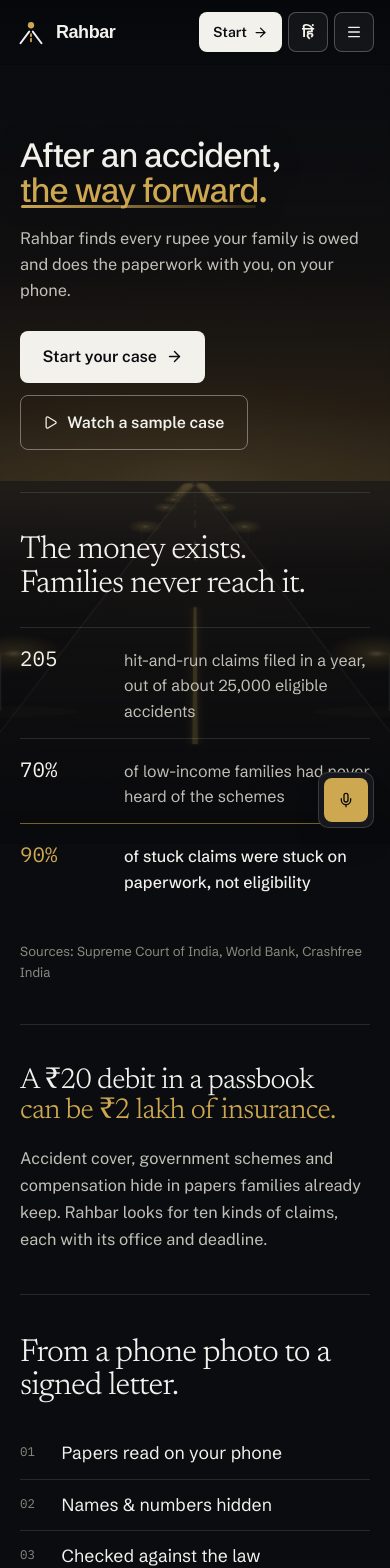
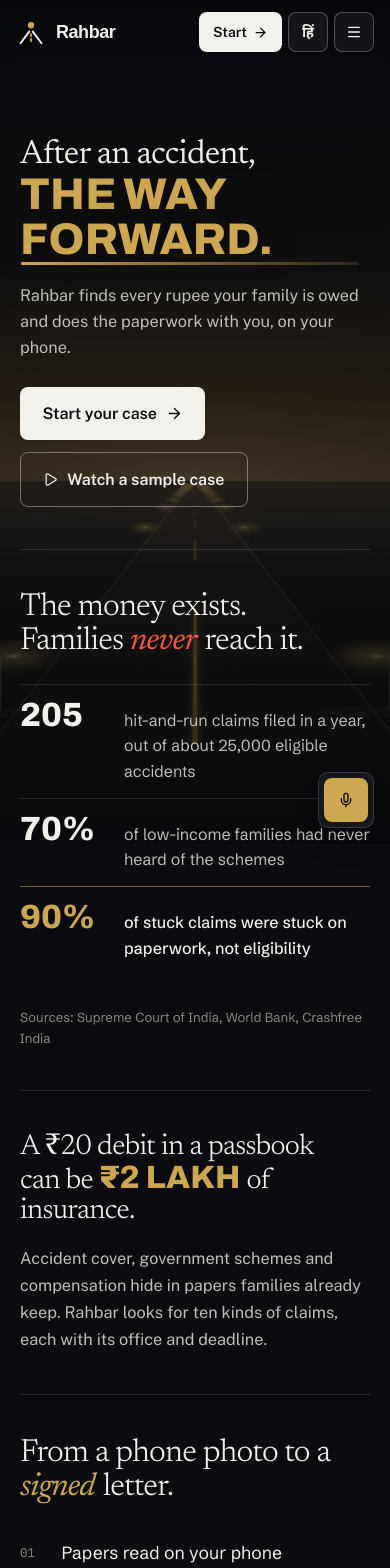
Before and after one commit to eklavya072/rahbar, a Next.js app: page / in a window 390 px wide. Shown: the top 1568 px of the page. Built offline with nearby package versions, Linux system fonts and the light colour scheme; a web font is replaced by a local one.

Commit message:
Poster typography: roman serif sentences with one italic word (brass, or vermilion where it should sting) and condensed heavy caps (Archivo, width 62) for the promise, ₹2 lakh, stats and step numerals; inline *~^ emphasis marks for animated lines; closing line slightly smaller

```diff
--- a/src/app/landing.css
+++ b/src/app/landing.css
@@ -24,6 +24,19 @@
   position: absolute; width: 1px; height: 1px; padding: 0; margin: -1px;
   overflow: hidden; clip: rect(0, 0, 0, 0); white-space: nowrap; border: 0;
 }
+
+/* ── Type cast: the roman serif carries a sentence, one word turns italic (brass, or
+      vermilion when it should sting), and the punch is condensed heavy caps. ── */
+.landing { --red: #ef5a3c; }
+.landing [data-surface="paper"], .landing [data-surface="paper-2"] { --red: #c2361f; }
+.t-it { font-family: var(--font-serif), var(--font-deva-serif), Georgia, serif; font-style: italic; font-weight: 400; color: var(--key); padding-right: 0.05em; }
+.t-it.is-red { color: var(--red); }
+.t-imp {
+  font-family: var(--font-impact-face), var(--font-deva), sans-serif; font-stretch: 62%; font-weight: 800;
+  text-transform: uppercase; letter-spacing: 0.004em; font-size: 1.12em; line-height: 0.92;
+}
+html[lang="hi"] .t-it { font-style: normal; }
+html[lang="hi"] .t-imp { font-weight: 700; font-stretch: normal; font-size: 1em; }
 
 /* ── The surface ladder: each section declares the room it stands in ── */
 .landing [data-surface] { position: relative; background: var(--canvas); color: var(--ink); }
@@ -85,10 +98,13 @@
 .l-stage:not(.is-static) .l-band { will-change: opacity; }
 
 .l-h1 {
-  font-size: var(--t-hero); line-height: 1.04; letter-spacing: -0.035em; font-weight: 500;
+  font-family: var(--font-serif), var(--font-deva-serif), Georgia, serif;
+  font-size: var(--t-hero); line-height: 1.04; letter-spacing: -0.025em; font-weight: 380;
   max-width: 20ch; text-shadow: 0 2px 30px rgba(0,0,0,0.45);
 }
 .l-key { color: var(--key); }
+.l-h1 .t-imp { font-size: 1.32em; line-height: 0.95; }
+.l-band-c .t-imp { color: var(--key); }
 /* The promise gets a brass road drawn beneath it once the line has assembled. */
 .l-promise { position: relative; display: inline-block; }
 .l-promise::after {
@@ -113,7 +129,7 @@
   transform: translateY(calc((1 - clamp(0, (var(--k, 1) - var(--th, 0)) * 4, 1)) * 12px));
 }
 .l-band .l-find-row { opacity: clamp(0, calc((var(--k, 1) - var(--th, 0)) * 4), 1); }
-.l-find-qty { font-family: var(--font-mono-face), monospace; font-size: 1.3rem; color: var(--ink); }
+.l-find-qty { font-family: var(--font-impact-face), monospace; font-stretch: 62%; font-weight: 800; font-size: 2.1rem; line-height: 1; color: var(--ink); }
 .l-find-text { color: var(--ink-2); }
 .l-find-row.is-gap { border-top-color: var(--key-line); }
 .l-find-row.is-gap .l-find-qty { color: var(--key); }
@@ -218,7 +234,7 @@
 }
 .l-step-n {
   display: block; margin-bottom: 0.4rem;
-  font-family: var(--font-serif), Georgia, serif; font-weight: 300; font-size: clamp(4.5rem, 9vw, 7rem); line-height: 0.9; letter-spacing: -0.04em;
+  font-family: var(--font-impact-face), Georgia, serif; font-stretch: 62%; font-weight: 800; font-size: clamp(4.5rem, 9vw, 7rem); line-height: 0.9; letter-spacing: 0;
   font-variant-numeric: lining-nums;
   color: transparent; -webkit-text-stroke: 1.25px var(--key-line);
   transition: color 900ms cubic-bezier(0.16,1,0.3,1) 200ms, -webkit-text-stroke-color 900ms ease 200ms;
@@ -303,7 +319,7 @@
 .l-slip .rd::after { background: #15171c; }
 /* The proof, set as prose: numbers carry the weight, words carry the meaning. */
 .l-proof { margin-top: 1.4rem; max-width: 52ch; font-family: var(--font-serif), var(--font-deva-serif), Georgia, serif; font-weight: 340; font-size: clamp(1.1rem, 1.7vw, 1.4rem); line-height: 1.4; letter-spacing: -0.012em; color: var(--ink-2); text-wrap: pretty; }
-.l-proof-n { color: var(--key); font-size: 1.25em; font-weight: 400; letter-spacing: -0.03em; font-variant-numeric: lining-nums tabular-nums; line-height: 1; }
+.l-proof-n { color: var(--key); font-family: var(--font-impact-face), Georgia, serif; font-stretch: 62%; font-weight: 800; font-size: 1.5em; letter-spacing: 0; font-variant-numeric: lining-nums tabular-nums; line-height: 1; }
 
 /* ── Samples: one lead case and two beside it, each led by its outcome ── */
 .l-samples { margin-top: 3rem; display: grid; gap: 1.2rem; }
@@ -344,7 +360,7 @@
 
 /* ── Close ── */
 .l-close { min-height: 80vh; display: grid; place-items: center; }
-.l-close-h { margin-inline: auto; max-width: 16ch; font-size: clamp(2.6rem, 6.4vw, 5.6rem); transition: opacity 900ms ease, transform 1100ms cubic-bezier(0.16,1,0.3,1); }
+.l-close-h { margin-inline: auto; max-width: 16ch; font-size: clamp(2.3rem, 5.2vw, 4.4rem); transition: opacity 900ms ease, transform 1100ms cubic-bezier(0.16,1,0.3,1); }
 .landing.is-armed .l-close:not(.is-in-view) .l-close-h { opacity: 0; transform: translateY(24px); }
 .l-close::after { content: ""; position: absolute; left: 50%; bottom: 0; width: min(60rem, 90vw); height: 40%; transform: translateX(-50%); background: radial-gradient(ellipse at 50% 100%, rgba(206,168,80,0.16), transparent 70%); pointer-events: none; }
 
--- a/src/app/layout.tsx
+++ b/src/app/layout.tsx
@@ -1,6 +1,6 @@
 import type { Metadata, Viewport } from "next";
 import localFont from "next/font/local";
-import { Noto_Sans_Devanagari, Tiro_Devanagari_Hindi } from "next/font/google";
+import { Archivo, Noto_Sans_Devanagari, Tiro_Devanagari_Hindi } from "next/font/google";
 import "./globals.css";
 import { LangProvider } from "@/lib/i18n";
 import { RegisterSW } from "@/components/RegisterSW";
@@ -34,6 +34,8 @@
 const brand = localFont({ src: "./fonts/unbounded.woff2", weight: "200 900", variable: "--font-brand-face", display: "swap" });
 const devaSans = Noto_Sans_Devanagari({ variable: "--font-deva", subsets: ["devanagari"], weight: ["400", "500", "600", "700"] });
 const devaSerif = Tiro_Devanagari_Hindi({ variable: "--font-deva-serif", subsets: ["devanagari"], weight: "400" });
+// Archivo, squeezed on its width axis: the punch face for figures and the few words that must land.
+const impact = Archivo({ variable: "--font-impact-face", subsets: ["latin"], axes: ["wdth"], display: "swap" });
 
 export const metadata: Metadata = {
   title: "Rahbar (रहबर): the way forward after a road accident",
@@ -47,7 +49,7 @@
   return (
     <html
       lang="en"
-      className={`${serif.variable} ${sans.variable} ${grotesk.variable} ${mono.variable} ${brand.variable} ${devaSans.variable} ${devaSerif.variable} h-full antialiased`}
+      className={`${serif.variable} ${sans.variable} ${grotesk.variable} ${mono.variable} ${brand.variable} ${devaSans.variable} ${devaSerif.variable} ${impact.variable} h-full antialiased`}
     >
       <body className="flex min-h-full flex-col">
         <LangProvider>
--- a/src/app/page.tsx
+++ b/src/app/page.tsx
@@ -51,7 +51,7 @@
   return (
     <section ref={spot} data-surface="ink" className="l-sec l-trust">
       <div className="l-wrap">
-        <RollWords as="h2" className="l-h2 l-h2-sm" text={hi ? "सबसे कठिन दिन पर भी भरोसेमंद" : "Safe to use on your hardest day"} />
+        <RollWords as="h2" className="l-h2 l-h2-sm" text={hi ? "सबसे ~कठिन~ दिन पर भी भरोसेमंद" : "Safe to use on your ~hardest~ day"} />
 
         {/* What actually leaves the phone: a line from the sample FIR, redacted in front of you. */}
         <div ref={slipRef} className="l-slip">
@@ -165,7 +165,7 @@
 
       <section data-surface="paper" className="l-sec" id="how">
         <div className="l-wrap">
-          <RollWords as="h2" className="l-h2" text={hi ? "काग़ज़ से भुगतान तक, तीन क़दम" : "Three steps from papers to payment"} />
+          <RollWords as="h2" className="l-h2" text={hi ? "काग़ज़ से *भुगतान* तक, तीन क़दम" : "Three steps from papers to *payment*"} />
           <p className="l-lead">{hi ? "न कोई फ़ॉर्म भरने की उलझन, न वकील की ज़रूरत पहले दिन। जो काग़ज़ आपके पास हैं, उन्हीं से शुरू।" : "No maze of forms, no lawyer needed on day one. Start with the papers you already have."}</p>
           <div className="l-steps">
             <StepRow
@@ -199,7 +199,7 @@
 
       <section data-surface="paper" className="l-sec">
         <div className="l-wrap">
-          <RollWords as="h2" className="l-h2" text={hi ? "तीन टेस्ट केस, ख़ुद चलाकर देखें" : "Three test cases you can play"} />
+          <RollWords as="h2" className="l-h2" text={hi ? "तीन टेस्ट केस, ख़ुद *चलाकर* देखें" : "Three test cases you can *play*"} />
           <p className="l-lead">{hi ? "काल्पनिक परिवार और काग़ज़, हर रास्ते को परखने के लिए बने, FIR में छिपे हमले समेत। राशि नियम-इंजन तय करता है, AI नहीं। हर केस लगभग 20 सेकंड में चलता है।" : "Fictional families and papers, built to test every path, including an attack hidden in an FIR. The amounts come from the rules engine, not the AI. Each plays itself in about 20 seconds."}</p>
           <div className="l-samples">
             {SAMPLE_CASES.map((c, i) => (
@@ -226,7 +226,7 @@
       <section data-surface="paper-2" className="l-sec l-sec-tight">
         <div className="l-wrap l-tools">
           <div>
-            <RollWords as="h2" className="l-h2" text={hi ? "किसी और की मदद कर रहे हैं?" : "Helping someone else?"} />
+            <RollWords as="h2" className="l-h2" text={hi ? "किसी *और* की मदद कर रहे हैं?" : "Helping *someone else?*"} />
             <p className="l-lead">{hi ? "पैरालीगल, अस्पताल हेल्पडेस्क, NGO और वकीलों के लिए।" : "For paralegals, hospital helpdesks, NGOs and lawyers."}</p>
           </div>
           <ul className="l-tool-list">
--- a/src/components/landing/HeroFilm.tsx
+++ b/src/components/landing/HeroFilm.tsx
@@ -16,6 +16,7 @@
 import { ArrowRight, Play } from "lucide-react";
 import { useLang } from "@/lib/i18n";
 import { drawScene, makeScene, smoothstep } from "./roadScene";
+import { parseMarks } from "./TextEffects";
 
 const HERO_VH = 620;
 const BANDS = [
@@ -35,16 +36,17 @@
 
 /** Splits a line into masked words, each with its own assembly threshold (--th). */
 function ScrubWords({ text, seed, spread = 0.5, className = "", indexFrom = 0 }: { text: string; seed: number; spread?: number; className?: string; indexFrom?: number }) {
-  const words = text.split(" ");
+  const { words: marked, plain } = parseMarks(text);
+  const words = marked.map((m) => m.w);
   const rand = rng(seed);
   return (
     <span className={className}>
-      <span className="l-sr">{text}</span>
+      <span className="l-sr">{plain}</span>
       <span aria-hidden="true">
         {words.map((w, i) => (
           <Fragment key={`${w}-${i}`}>
             <span className="l-sw">
-              <span className="l-sw-in" style={{ ["--th" as string]: ((i / Math.max(1, words.length - 1)) * spread + rand() * 0.05).toFixed(3), ["--wi" as string]: indexFrom + i }}>
+              <span className={`l-sw-in ${marked[i].cls}`} style={{ ["--th" as string]: ((i / Math.max(1, words.length - 1)) * spread + rand() * 0.05).toFixed(3), ["--wi" as string]: indexFrom + i }}>
                 {w}
               </span>
             </span>
@@ -215,7 +217,7 @@
           <h1 className="l-h1">
             <ScrubWords text={hi ? "हादसे के बाद," : "After an accident,"} seed={11} spread={0.4} />{" "}
             <span className="l-key l-promise">
-              <ScrubWords text={hi ? "आगे का रास्ता।" : "the way forward."} seed={17} spread={0.35} indexFrom={4} />
+              <ScrubWords text={hi ? "^आगे का रास्ता।^" : "^the way forward.^"} seed={17} spread={0.35} indexFrom={4} />
             </span>
           </h1>
           <p className="l-h1-sub">
@@ -237,7 +239,7 @@
         <div className="l-band l-band-b" ref={(el) => { bandRefs.current[1] = el; }}>
           <p className="l-lede">
             <ScrubWords className="l-stmt-line" text={hi ? "पैसा मौजूद है।" : "The money exists."} seed={29} spread={0.5} />
-            <ScrubWords className="l-stmt-line" text={hi ? "परिवार उस तक नहीं पहुँचते।" : "Families never reach it."} seed={31} spread={0.5} />
+            <ScrubWords className="l-stmt-line" text={hi ? "परिवार उस तक ~नहीं~ पहुँचते।" : "Families ~never~ reach it."} seed={31} spread={0.5} />
           </p>
           <ul className="l-find">
             {[
@@ -258,7 +260,7 @@
         <div className="l-band l-band-c" ref={(el) => { bandRefs.current[2] = el; }}>
           <p className="l-stmt">
             <ScrubWords className="l-stmt-line" text={hi ? "बैंक की ₹20 की एक कटौती" : "A ₹20 debit in a passbook"} seed={53} spread={0.3} />
-            <ScrubWords className="l-stmt-line l-key" text={hi ? "₹2 लाख का बीमा हो सकती है।" : "can be ₹2 lakh of insurance."} seed={59} spread={0.3} />
+            <ScrubWords className="l-stmt-line" text={hi ? "^₹2 लाख^ का बीमा हो सकती है।" : "can be ^₹2 lakh^ of insurance."} seed={59} spread={0.3} />
           </p>
           <p className="l-note">
             {hi
@@ -270,7 +272,7 @@
         {/* 4 — how it is different */}
         <div className="l-band l-band-d" ref={(el) => { bandRefs.current[3] = el; }}>
           <p className="l-stmt">
-            <ScrubWords text={hi ? "फ़ोन की फ़ोटो से हस्ताक्षर वाले पत्र तक।" : "From a phone photo to a signed letter."} seed={71} spread={0.5} />
+            <ScrubWords text={hi ? "फ़ोन की फ़ोटो से *हस्ताक्षर* वाले पत्र तक।" : "From a phone photo to a *signed* letter."} seed={71} spread={0.5} />
           </p>
           <ol className="l-ladder">
             {(hi
@@ -289,9 +291,7 @@
         <div className="l-band l-band-e" ref={(el) => { bandRefs.current[4] = el; }}>
           <p className="l-stmt l-close-head">
             <ScrubWords text={hi ? "रहबर को" : "Let Rahbar"} seed={83} spread={0.3} />{" "}
-            <span className="l-key">
-              <ScrubWords text={hi ? "रास्ता दिखाने दें।" : "show the way."} seed={89} spread={0.25} />
-            </span>
+            <ScrubWords text={hi ? "*रास्ता दिखाने दें।*" : "*show the way.*"} seed={89} spread={0.25} />
           </p>
           <p className="l-note">{hi ? "कोई साइन-अप नहीं। मुफ़्त। आपके काग़ज़ आपके फ़ोन से बाहर नहीं जाते।" : "No sign-up. Free. Your papers never leave your phone."}</p>
           <div className="l-cta">
--- a/src/components/landing/TextEffects.tsx
+++ b/src/components/landing/TextEffects.tsx
@@ -31,17 +31,44 @@
   return { ref, seen };
 }
 
-/** Words rise from behind a mask edge in reading order (Meridian's RollWords). */
+/**
+ * Inline emphasis markup for display lines: *word* is italic serif in brass,
+ * ~word~ italic in vermilion, ^word^ the heavy condensed impact face. Marks may
+ * span several words. Returns each word with its class, and the plain text.
+ */
+export function parseMarks(text: string): { words: { w: string; cls: string }[]; plain: string } {
+  const out: { w: string; cls: string }[] = [];
+  let open: string | null = null;
+  const CLS: Record<string, string> = { "*": "t-it", "~": "t-it is-red", "^": "t-imp" };
+  for (const raw of text.split(" ")) {
+    let w = raw;
+    let cls = open ? CLS[open] : "";
+    const start = w[0];
+    if (!open && CLS[start]) {
+      open = start;
+      cls = CLS[start];
+      w = w.slice(1);
+    }
+    if (open && w.includes(open)) {
+      w = w.replace(open, "");
+      open = null;
+    }
+    out.push({ w, cls });
+  }
+  return { words: out, plain: out.map((x) => x.w).join(" ") };
+}
+
+/** Words come into focus in reading order; marked words take their own face. */
 export function RollWords({ text, className = "", as: Tag = "span", stagger = 55 }: { text: string; className?: string; as?: "span" | "h2" | "h3" | "p"; stagger?: number }) {
-  const words = text.split(" ");
+  const { words, plain } = parseMarks(text);
   return (
     <Tag className={className}>
-      <span className="l-sr">{text}</span>
+      <span className="l-sr">{plain}</span>
       <span aria-hidden="true">
-        {words.map((w, i) => (
+        {words.map(({ w, cls }, i) => (
           <Fragment key={`${w}-${i}`}>
             <span className="l-roll">
-              <span className="l-roll-in" style={{ transitionDelay: `${i * stagger}ms` }}>
+              <span className={`l-roll-in ${cls}`} style={{ transitionDelay: `${i * stagger}ms` }}>
                 {w}
               </span>
             </span>
```
